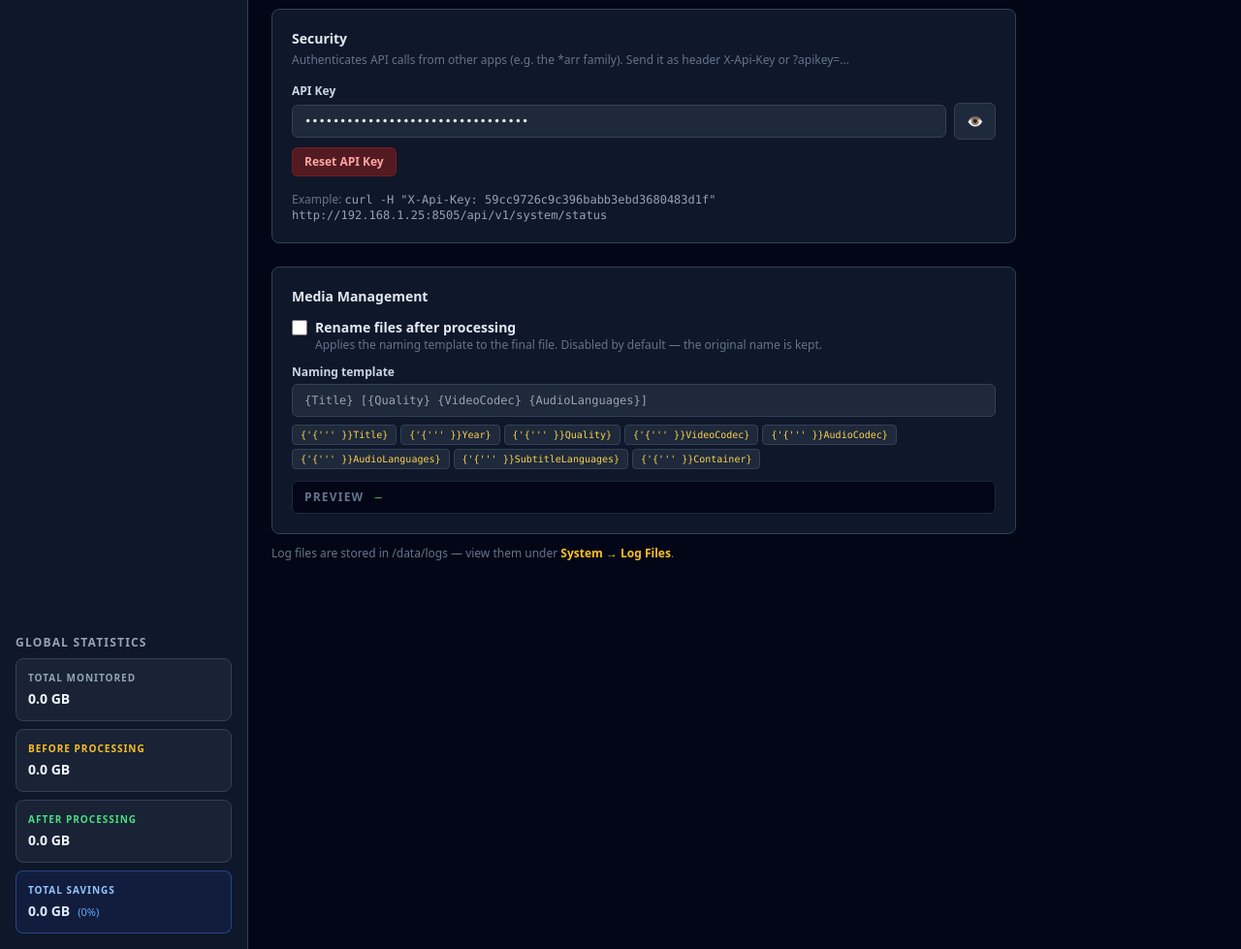
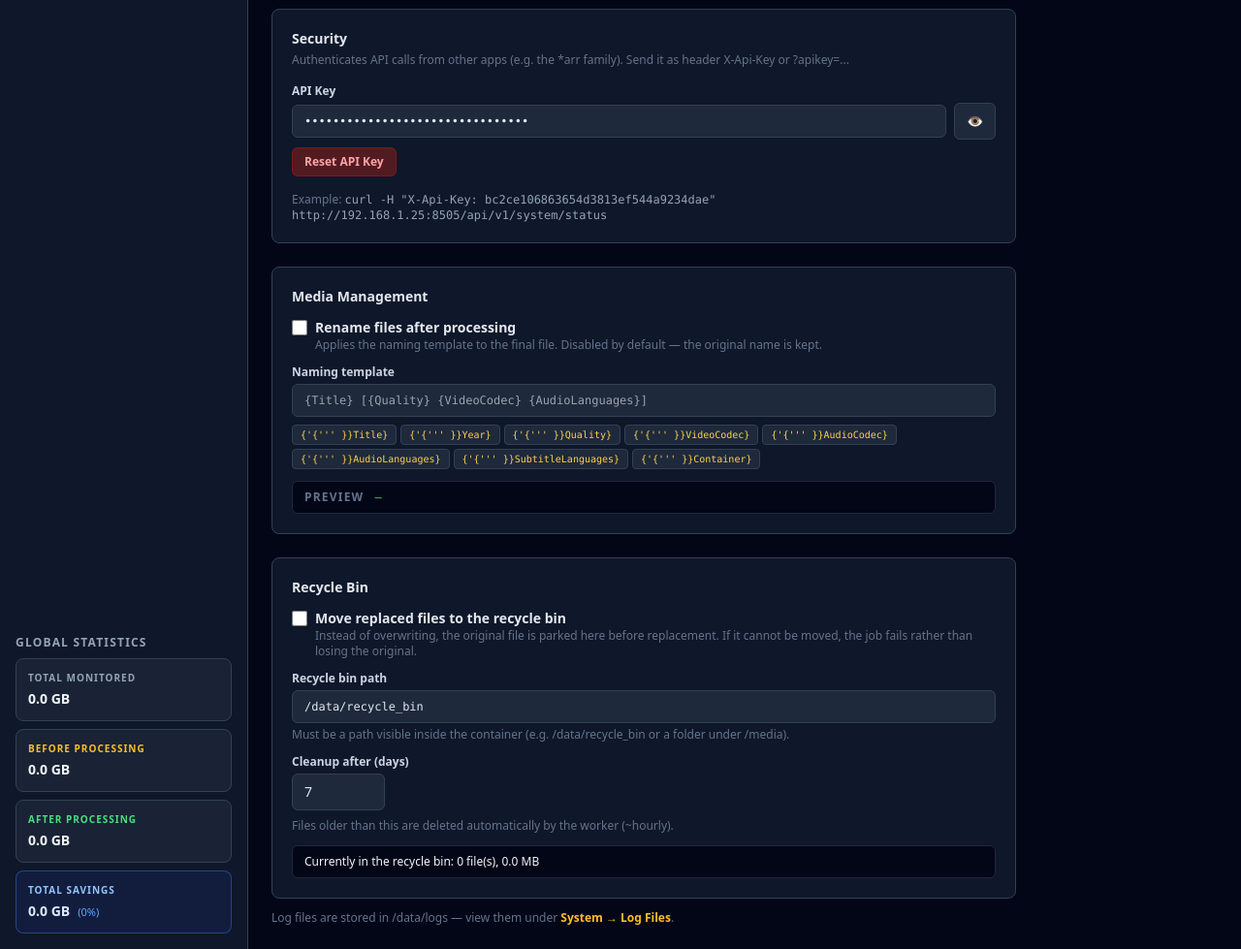
Before and after one commit to aitorti/thresherr, a FastAPI app: page /settings in a window 1280 px wide. Shown: the part 428-1407 px from the top of the page at 97% size. Run offline with FastAPI, Linux system fonts and the light colour scheme; parts of the project's set-up code (start-up, migrations or seed data) failed here and were passed over; some libraries are stand-ins or nearby versions.

Commit message:
feat(recycle-bin): park replaced originals before overwrite
- Settings -> Media Management -> Recycle Bin: enable toggle, path and
  Cleanup after (days) like Radarr (default 7).
- worker: original is moved to the bin BEFORE replacement (mtime reset so
  retention counts from entry); if the move fails the job fails rather
  than losing the original.
- worker: hourly cleanup pass deletes files older than the configured
  days (logs when something is removed).
- Settings page shows current bin usage (files + MB).
- i18n: en/es keys.

```diff
--- a/app/main.py
+++ b/app/main.py
@@ -116,6 +116,22 @@
         row.value = value
     else:
         db.add(models.Setting(key=key, value=value))
+
+
+def _recycle_stats(path: str) -> dict:
+    """(count, size_mb) of files currently parked in the recycle bin."""
+    count = 0
+    total = 0
+    if path and os.path.isdir(path):
+        try:
+            for entry in os.listdir(path):
+                full = os.path.join(path, entry)
+                if os.path.isfile(full):
+                    count += 1
+                    total += os.path.getsize(full)
+        except OSError:
+            pass
+    return {"count": count, "size_mb": round(total / 1048576, 1)}
 
 
 # -------------------------------------------------
@@ -1046,6 +1062,12 @@
         api_key=get_api_key(db),
         naming_enabled=_get_setting(db, "naming_enabled", "0"),
         naming_template=_get_setting(db, "naming_template", ""),
+        recycle_enabled=_get_setting(db, "recycle_bin_enabled", "0"),
+        recycle_path=_get_setting(db, "recycle_bin_path", "/data/recycle_bin"),
+        recycle_days=_get_setting(db, "recycle_bin_days", "7"),
+        recycle_stats=_recycle_stats(
+            _get_setting(db, "recycle_bin_path", "/data/recycle_bin") or ""
+        ),
     )
 
 
@@ -1078,6 +1100,9 @@
     ui_language: str = Form(None),
     naming_enabled: str = Form(None),
     naming_template: str = Form(""),
+    recycle_bin_enabled: str = Form(None),
+    recycle_bin_path: str = Form(""),
+    recycle_bin_days: str = Form("7"),
     db: Session = Depends(get_db),
 ):
     try:
@@ -1096,6 +1121,20 @@
         "Naming config saved (enabled=%s, template=%s)",
         bool(naming_enabled),
         naming_template,
+    )
+
+    try:
+        recycle_days_int = max(1, int(recycle_bin_days))
+    except ValueError:
+        recycle_days_int = 7
+    _set_setting(db, "recycle_bin_enabled", "1" if recycle_bin_enabled else "0")
+    _set_setting(db, "recycle_bin_path", recycle_bin_path.strip())
+    _set_setting(db, "recycle_bin_days", str(recycle_days_int))
+    ui_logger.info(
+        "Recycle bin config saved (enabled=%s, path=%s, days=%s)",
+        bool(recycle_bin_enabled),
+        recycle_bin_path.strip(),
+        recycle_days_int,
     )
     db.commit()
 
--- a/app/templates/settings.html
+++ b/app/templates/settings.html
@@ -161,6 +161,46 @@
     });
   </script>
 
+  {# ------------------------------------------------------------ #}
+  {# Media Management: Recycle Bin (*arr style)                  #}
+  {# ------------------------------------------------------------ #}
+  <div class="rounded-lg border border-slate-700 bg-slate-900 p-5 mt-6">
+    <h2 class="text-sm font-bold text-slate-200 mb-1">{{ t('settings.recycle_bin') }}</h2>
+
+    <label class="flex items-center gap-2 cursor-pointer mt-3">
+      <input type="checkbox" name="recycle_bin_enabled" value="1"
+             {% if recycle_enabled == '1' %}checked{% endif %}
+             class="w-4 h-4 accent-amber-500">
+      <span class="text-sm font-semibold text-slate-200">{{ t('recycle.enabled') }}</span>
+    </label>
+    <p class="text-xs text-slate-500 mb-3 ml-6">{{ t('recycle.enabled_hint') }}</p>
+
+    <label for="recycle_bin_path" class="block text-xs font-bold text-slate-300 mb-1">{{ t('recycle.path') }}</label>
+    <input
+      type="text"
+      name="recycle_bin_path"
+      value="{{ recycle_path }}"
+      placeholder="/data/recycle_bin"
+      class="w-full font-mono text-xs bg-slate-800 border border-slate-700 rounded-md px-3 py-2 text-slate-200 focus:outline-none focus:border-amber-500 mb-1"
+    >
+    <p class="text-xs text-slate-500 mb-3">{{ t('recycle.path_hint') }}</p>
+
+    <label for="recycle_bin_days" class="block text-xs font-bold text-slate-300 mb-1">{{ t('recycle.days') }}</label>
+    <input
+      type="number"
+      name="recycle_bin_days"
+      value="{{ recycle_days }}"
+      min="1"
+      max="365"
+      class="w-24 bg-slate-800 border border-slate-700 rounded-md px-3 py-2 text-sm text-slate-200 focus:outline-none focus:border-amber-500"
+    >
+    <p class="text-xs text-slate-500 mt-2">{{ t('recycle.days_hint') }}</p>
+
+    <div class="rounded-md bg-slate-950 border border-slate-800 px-3 py-2 text-xs mt-3">
+      {{ t('recycle.stats', count=recycle_stats.count, size_mb=recycle_stats.size_mb) }}
+    </div>
+  </div>
+
   <p class="text-xs text-slate-500 mt-3">
     {{ t('settings.log_files_hint', dir=log_dir) }}
     <a href="/system/logfiles" class="text-amber-400 hover:underline font-semibold">{{ t('logfiles.link') }}</a>.
```
Also changed, not shown: app/i18n/en.json (+8 -0 lines), app/i18n/es.json (+8 -0 lines), app/worker.py (+86 -0 lines).
